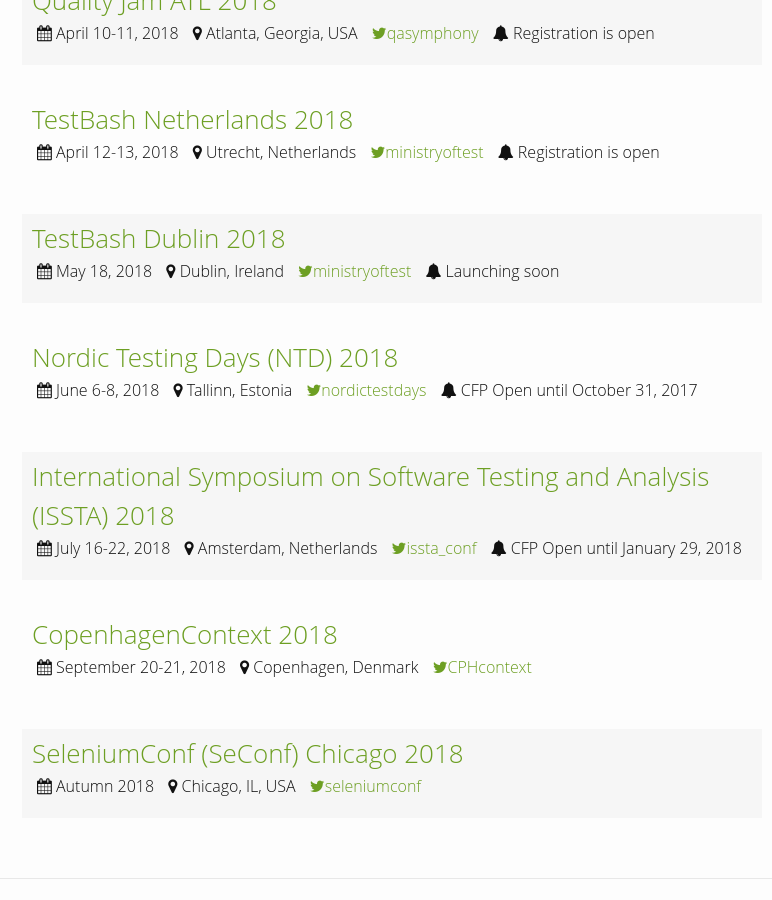
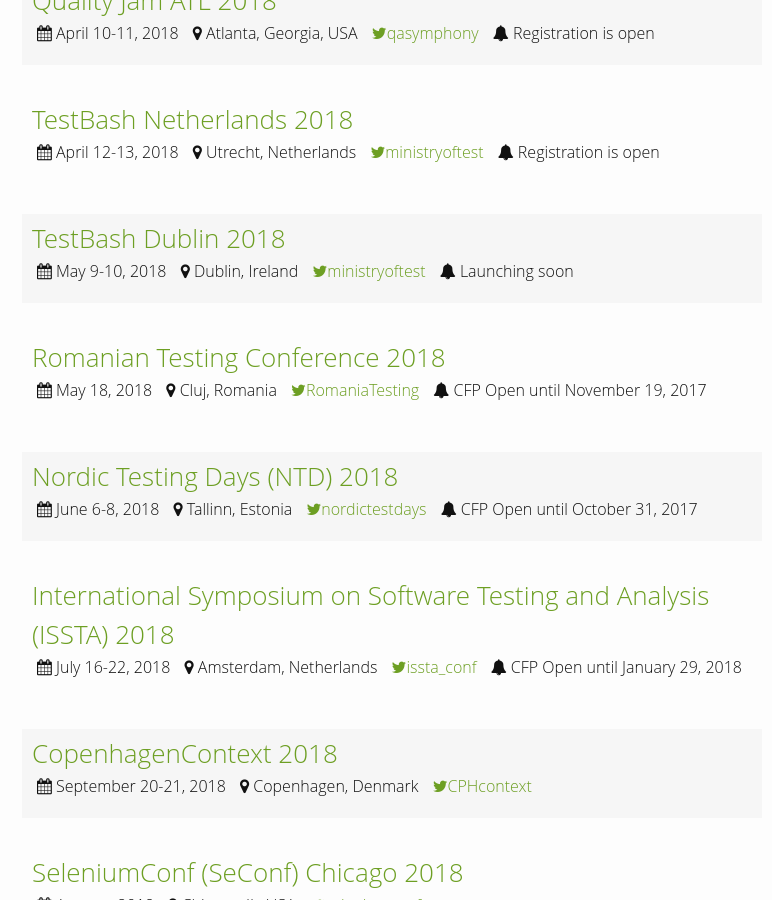
Before and after one commit to TestingConferences/testingconferences.github.io, a Jekyll site: the page built from index.html, in a window 1280 px wide and 900 px high, scrolled down 2274 px. Shown: the whole window, without its empty margins (248-1020 px from the left). Built offline with Jekyll 4.4.1, drawn with Linux system fonts in a browser that asks for light colours.

Commit message:
added Romanian Testing Conference 2018

```diff
--- a/_data/current.yml
+++ b/_data/current.yml
@@ -132,10 +132,17 @@
 
 - name: TestBash Dublin 2018
   location: Dublin, Ireland
+  dates: "May 9-10, 2018"
+  url: https://www.romaniatesting.ro/call-papers-rtc2018/
+  twitter: ministryoftest
+  status: Launching soon
+
+- name: Romanian Testing Conference 2018
+  location: Cluj, Romania
   dates: "May 18, 2018"
   url: https://dojo.ministryoftesting.com/events/testbash-dublin-2018
-  twitter: ministryoftest
-  status: Launching soon
+  twitter: RomaniaTesting
+  status: CFP Open until November 19, 2017
 
 - name: Nordic Testing Days (NTD) 2018
   location: Tallinn, Estonia
```
